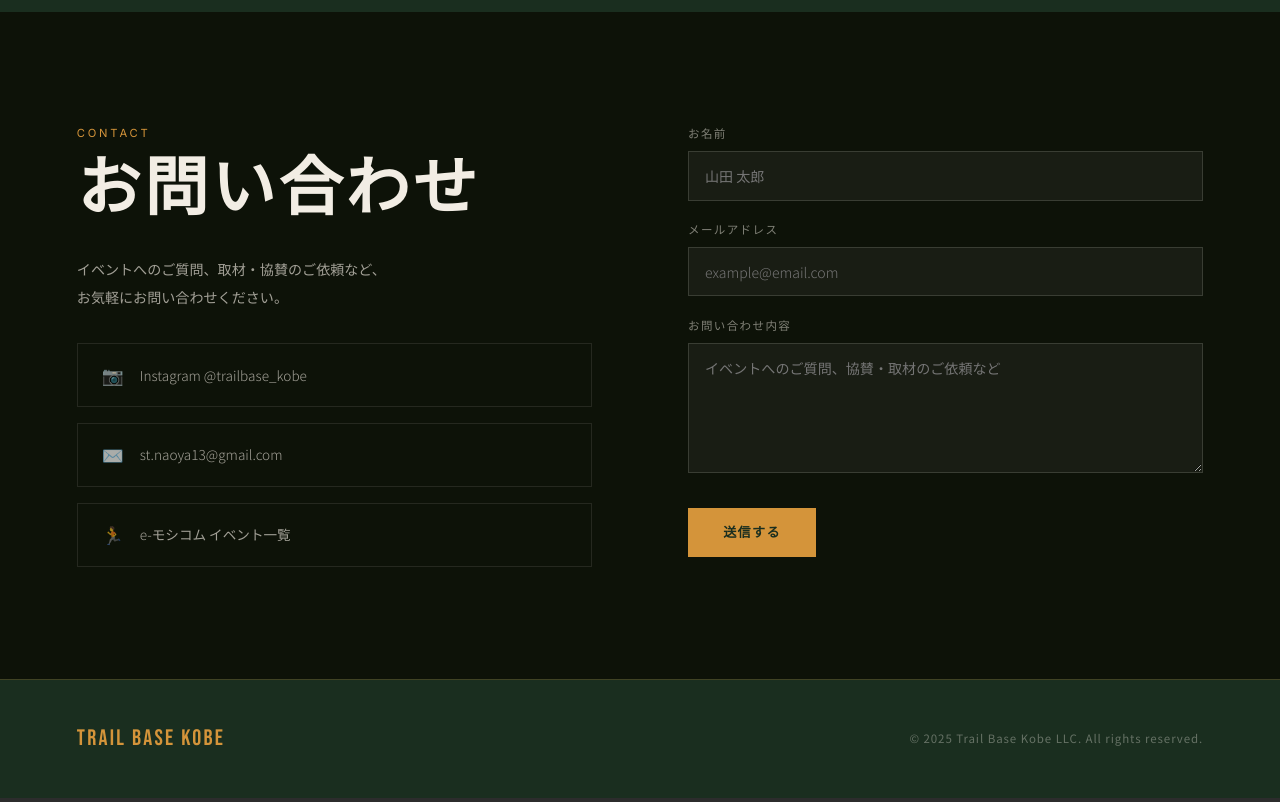
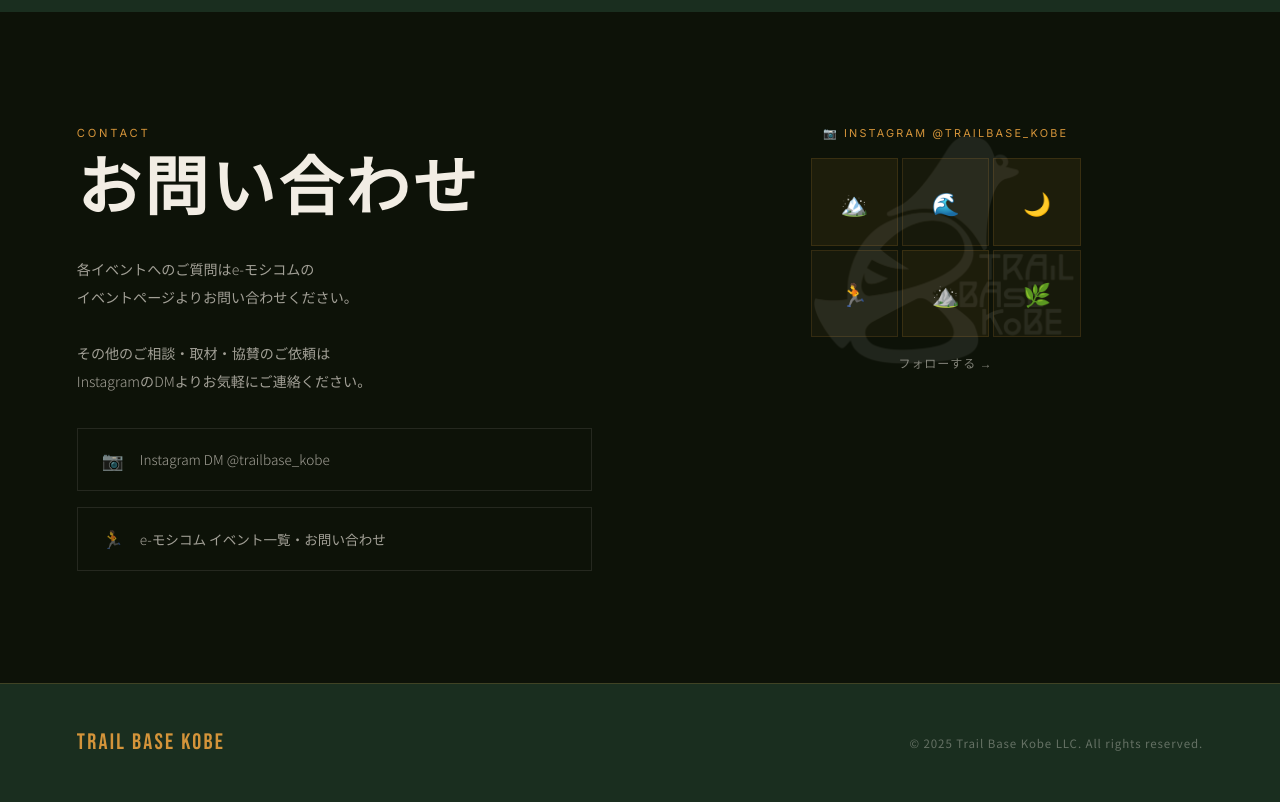
Before and after one commit to trailbase-kobe/top, a plain HTML site: page index.html in a window 1280 px wide. Shown: the part 5220-6022 px from the top of the page. Drawn offline with Linux system fonts and the light colour scheme.

Commit message:
Add files via upload

```diff
--- a/index.html
+++ b/index.html
@@ -823,38 +823,45 @@
     <span class="section-eyebrow">Contact</span>
     <h2 class="section-title">お問い合わせ</h2>
     <p style="font-size:0.88rem;font-weight:300;color:rgba(242,237,228,0.65);line-height:2;margin-bottom:2rem;">
-      イベントへのご質問、取材・協賛のご依頼など、<br>
-      お気軽にお問い合わせください。
+      各イベントへのご質問はe-モシコムの<br>
+      イベントページよりお問い合わせください。<br><br>
+      その他のご相談・取材・協賛のご依頼は<br>
+      InstagramのDMよりお気軽にご連絡ください。
     </p>
     <div class="contact-links">
       <a href="https://www.instagram.com/trailbase_kobe/" class="contact-link" target="_blank">
         <span class="contact-link-icon">📷</span>
-        Instagram @trailbase_kobe
-      </a>
-      <a href="mailto:st.naoya13@gmail.com" class="contact-link">
-        <span class="contact-link-icon">✉️</span>
-        st.naoya13@gmail.com
+        Instagram DM @trailbase_kobe
       </a>
       <a href="https://moshicom.com/user/155731/" class="contact-link" target="_blank">
         <span class="contact-link-icon">🏃</span>
-        e-モシコム イベント一覧
+        e-モシコム イベント一覧・お問い合わせ
       </a>
     </div>
   </div>
-  <div class="contact-form">
-    <div class="form-group">
-      <label class="form-label">お名前</label>
-      <input type="text" class="form-input" placeholder="山田 太郎">
+  <div style="display:flex;flex-direction:column;align-items:center;justify-content:center;gap:2rem;position:relative;">
+    <!-- ロゴ透過背景 -->
+    <img src="logo.png" alt="Trail Base Kobe"
+      style="position:absolute;width:280px;opacity:0.08;filter:brightness(10);pointer-events:none;z-index:0;">
+    <!-- Instagramグリッドイメージ -->
+    <div style="position:relative;z-index:1;">
+      <div style="font-family:'Inter',sans-serif;font-size:0.68rem;letter-spacing:0.2em;color:var(--amber);text-transform:uppercase;text-align:center;margin-bottom:1rem;">
+        📷 Instagram @trailbase_kobe
+      </div>
+      <div style="display:grid;grid-template-columns:repeat(3,1fr);gap:4px;width:270px;">
+        <div style="aspect-ratio:1;background:rgba(212,148,58,0.08);border:1px solid rgba(212,148,58,0.15);display:flex;align-items:center;justify-content:center;font-size:1.4rem;">🏔️</div>
+        <div style="aspect-ratio:1;background:rgba(212,148,58,0.05);border:1px solid rgba(212,148,58,0.15);display:flex;align-items:center;justify-content:center;font-size:1.4rem;">🌊</div>
+        <div style="aspect-ratio:1;background:rgba(212,148,58,0.08);border:1px solid rgba(212,148,58,0.15);display:flex;align-items:center;justify-content:center;font-size:1.4rem;">🌙</div>
+        <div style="aspect-ratio:1;background:rgba(212,148,58,0.05);border:1px solid rgba(212,148,58,0.15);display:flex;align-items:center;justify-content:center;font-size:1.4rem;">🏃</div>
+        <div style="aspect-ratio:1;background:rgba(212,148,58,0.08);border:1px solid rgba(212,148,58,0.15);display:flex;align-items:center;justify-content:center;font-size:1.4rem;">⛰️</div>
+        <div style="aspect-ratio:1;background:rgba(212,148,58,0.05);border:1px solid rgba(212,148,58,0.15);display:flex;align-items:center;justify-content:center;font-size:1.4rem;">🌿</div>
+      </div>
+      <a href="https://www.instagram.com/trailbase_kobe/" target="_blank"
+        style="display:block;text-align:center;margin-top:1rem;font-size:0.75rem;font-weight:300;color:rgba(242,237,228,0.5);text-decoration:none;letter-spacing:0.08em;transition:color 0.2s;"
+        onmouseover="this.style.color='#D4943A'" onmouseout="this.style.color='rgba(242,237,228,0.5)'">
+        フォローする →
+      </a>
     </div>
-    <div class="form-group">
-      <label class="form-label">メールアドレス</label>
-      <input type="email" class="form-input" placeholder="example@email.com">
-    </div>
-    <div class="form-group">
-      <label class="form-label">お問い合わせ内容</label>
-      <textarea class="form-textarea" placeholder="イベントへのご質問、協賛・取材のご依頼など"></textarea>
-    </div>
-    <a href="mailto:st.naoya13@gmail.com" class="btn-primary" style="display:inline-block;margin-top:0.5rem;">送信する</a>
   </div>
 </section>
 
```
